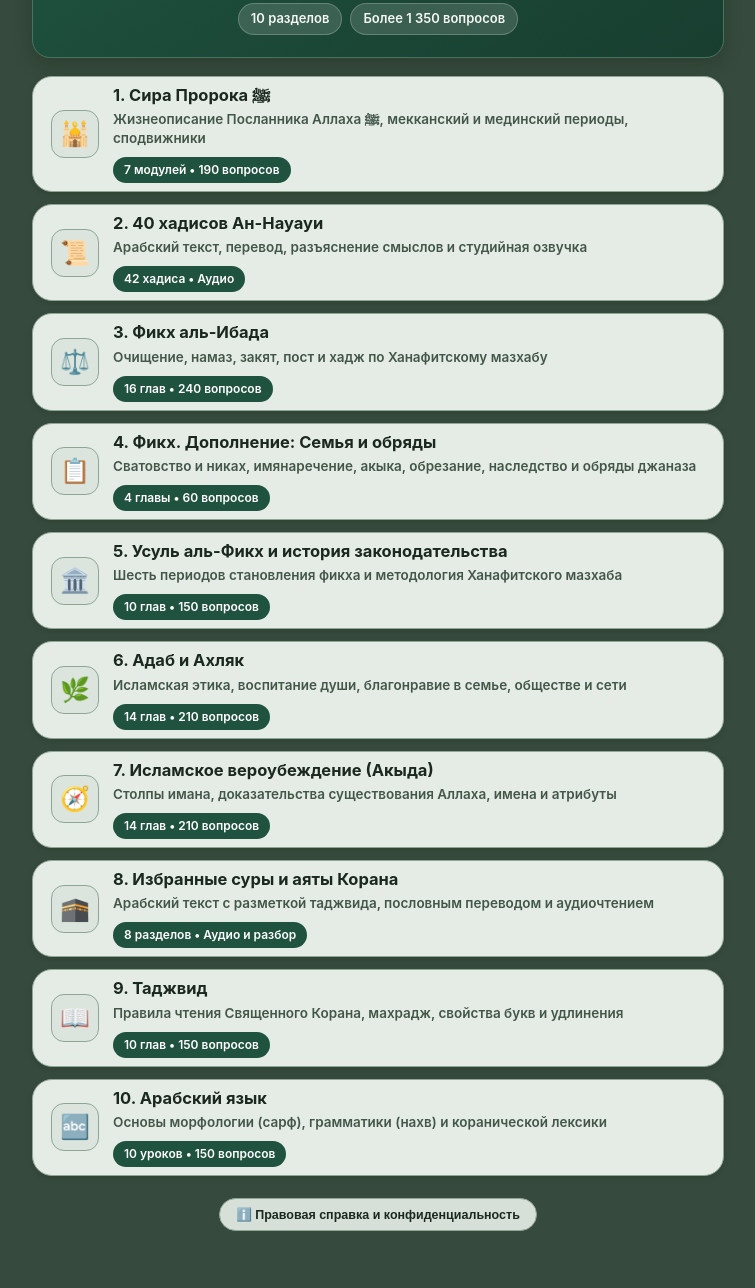
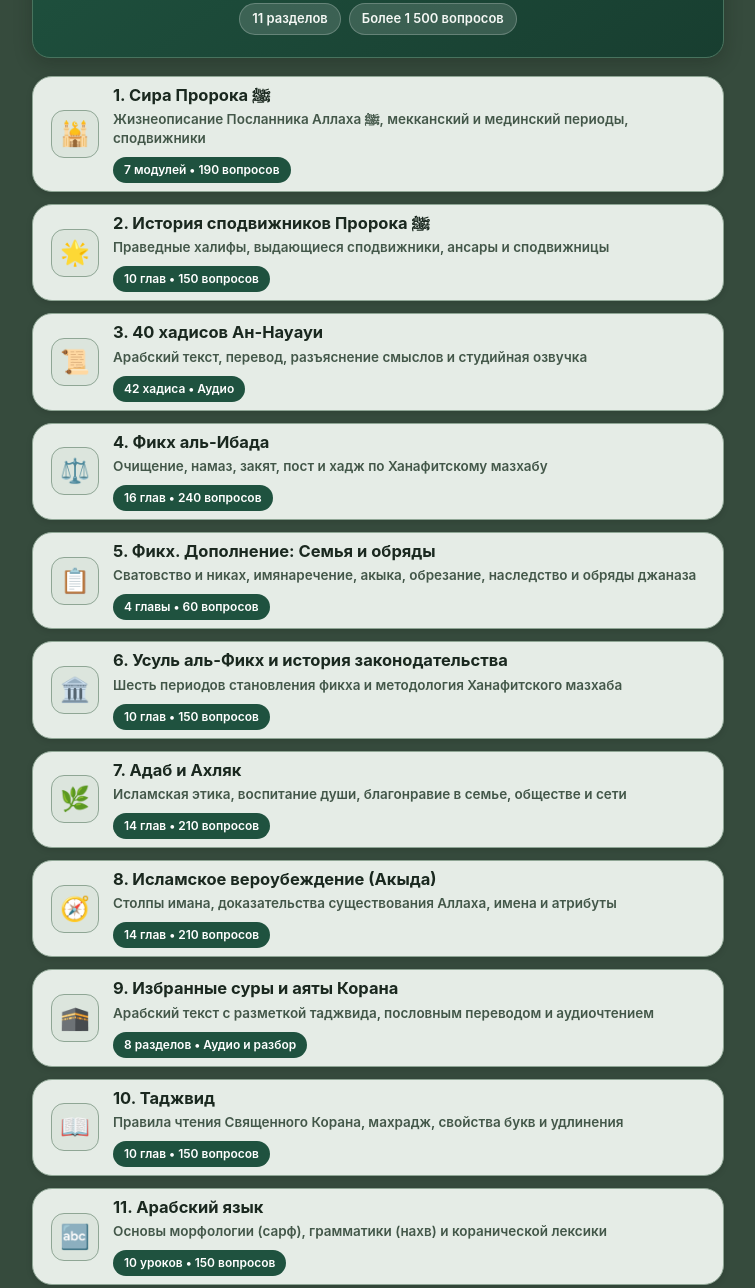
Before and after one commit to RustamSharif/madrasah, a plain HTML site: page index.html in a window 1280 px wide. Shown: the part 187-1475 px from the top of the page, without its empty margins (262-1017 px from the left). Drawn offline with Linux system fonts and the light colour scheme.

Commit message:
Add files via upload

```diff
--- a/index.html
+++ b/index.html
@@ -5,8 +5,8 @@
   <meta name="viewport" content="width=device-width, initial-scale=1.0, maximum-scale=1.0, user-scalable=no" />
   <title>Исламская библиотека знаний</title>
   <script src="https://telegram.org/js/telegram-web-app.js"></script>
-  <link rel="stylesheet" href="style.css?v=20261130" />
-  <script src="auth.js?v=20261130"></script>
+  <link rel="stylesheet" href="style.css?v=20261201" />
+  <script src="auth.js?v=20261201"></script>
   <style>
     .id-bar {
       display: flex;
@@ -202,8 +202,8 @@
       <h1>Исламская библиотека знаний</h1>
       <p>Учебные конспекты, аудиоматериалы и интерактивные тесты по классическим исламским наукам</p>
       <div class="stats-bar">
-        <span class="stat-pill">10 разделов</span>
-        <span class="stat-pill">Более 1 350 вопросов</span>
+        <span class="stat-pill">11 разделов</span>
+        <span class="stat-pill">Более 1 500 вопросов</span>
       </div>
     </div>
 
@@ -217,10 +217,19 @@
         </div>
       </a>
 
+      <a href="sahaba/index.html" class="course-card">
+        <div class="course-icon">🌟</div>
+        <div class="course-body">
+          <div class="course-title">2. История сподвижников Пророка ﷺ</div>
+          <div class="course-desc">Праведные халифы, выдающиеся сподвижники, ансары и сподвижницы</div>
+          <span class="course-badge">10 глав • 150 вопросов</span>
+        </div>
+      </a>
+
       <a href="nawawi/index.html" class="course-card">
         <div class="course-icon">📜</div>
         <div class="course-body">
-          <div class="course-title">2. 40 хадисов Ан-Науауи</div>
+          <div class="course-title">3. 40 хадисов Ан-Науауи</div>
           <div class="course-desc">Арабский текст, перевод, разъяснение смыслов и студийная озвучка</div>
           <span class="course-badge">42 хадиса • Аудио</span>
         </div>
@@ -229,7 +238,7 @@
       <a href="fiqh/index.html" class="course-card">
         <div class="course-icon">⚖️</div>
         <div class="course-body">
-          <div class="course-title">3. Фикх аль-Ибада</div>
+          <div class="course-title">4. Фикх аль-Ибада</div>
           <div class="course-desc">Очищение, намаз, закят, пост и хадж по Ханафитскому мазхабу</div>
           <span class="course-badge">16 глав • 240 вопросов</span>
         </div>
@@ -238,7 +247,7 @@
       <a href="fiqh_extra/index.html" class="course-card">
         <div class="course-icon">📋</div>
         <div class="course-body">
-          <div class="course-title">4. Фикх. Дополнение: Семья и обряды</div>
+          <div class="course-title">5. Фикх. Дополнение: Семья и обряды</div>
           <div class="course-desc">Сватовство и никах, имянаречение, акыка, обрезание, наследство и обряды джаназа</div>
           <span class="course-badge">4 главы • 60 вопросов</span>
         </div>
@@ -247,7 +256,7 @@
       <a href="usul_fiqh/index.html" class="course-card">
         <div class="course-icon">🏛️</div>
         <div class="course-body">
-          <div class="course-title">5. Усуль аль-Фикх и история законодательства</div>
+          <div class="course-title">6. Усуль аль-Фикх и история законодательства</div>
           <div class="course-desc">Шесть периодов становления фикха и методология Ханафитского мазхаба</div>
           <span class="course-badge">10 глав • 150 вопросов</span>
         </div>
@@ -256,7 +265,7 @@
       <a href="adab/index.html" class="course-card">
         <div class="course-icon">🌿</div>
         <div class="course-body">
-          <div class="course-title">6. Адаб и Ахляк</div>
+          <div class="course-title">7. Адаб и Ахляк</div>
           <div class="course-desc">Исламская этика, воспитание души, благонравие в семье, обществе и сети</div>
           <span class="course-badge">14 глав • 210 вопросов</span>
         </div>
@@ -265,7 +274,7 @@
       <a href="aqeedah/index.html" class="course-card">
         <div class="course-icon">🧭</div>
         <div class="course-body">
-          <div class="course-title">7. Исламское вероубеждение (Акыда)</div>
+          <div class="course-title">8. Исламское вероубеждение (Акыда)</div>
           <div class="course-desc">Столпы имана, доказательства существования Аллаха, имена и атрибуты</div>
           <span class="course-badge">14 глав • 210 вопросов</span>
         </div>
@@ -274,7 +283,7 @@
       <a href="quran/index.html" class="course-card">
         <div class="course-icon">🕋</div>
         <div class="course-body">
-          <div class="course-title">8. Избранные суры и аяты Корана</div>
+          <div class="course-title">9. Избранные суры и аяты Корана</div>
           <div class="course-desc">Арабский текст с разметкой таджвида, пословным переводом и аудиочтением</div>
           <span class="course-badge">8 разделов • Аудио и разбор</span>
         </div>
@@ -283,7 +292,7 @@
       <a href="tajweed/index.html" class="course-card">
         <div class="course-icon">📖</div>
         <div class="course-body">
-          <div class="course-title">9. Таджвид</div>
+          <div class="course-title">10. Таджвид</div>
           <div class="course-desc">Правила чтения Священного Корана, махрадж, свойства букв и удлинения</div>
           <span class="course-badge">10 глав • 150 вопросов</span>
         </div>
@@ -292,7 +301,7 @@
       <a href="arabic/index.html" class="course-card">
         <div class="course-icon">🔤</div>
         <div class="course-body">
-          <div class="course-title">10. Арабский язык</div>
+          <div class="course-title">11. Арабский язык</div>
           <div class="course-desc">Основы морфологии (сарф), грамматики (нахв) и коранической лексики</div>
           <span class="course-badge">10 уроков • 150 вопросов</span>
         </div>
```
